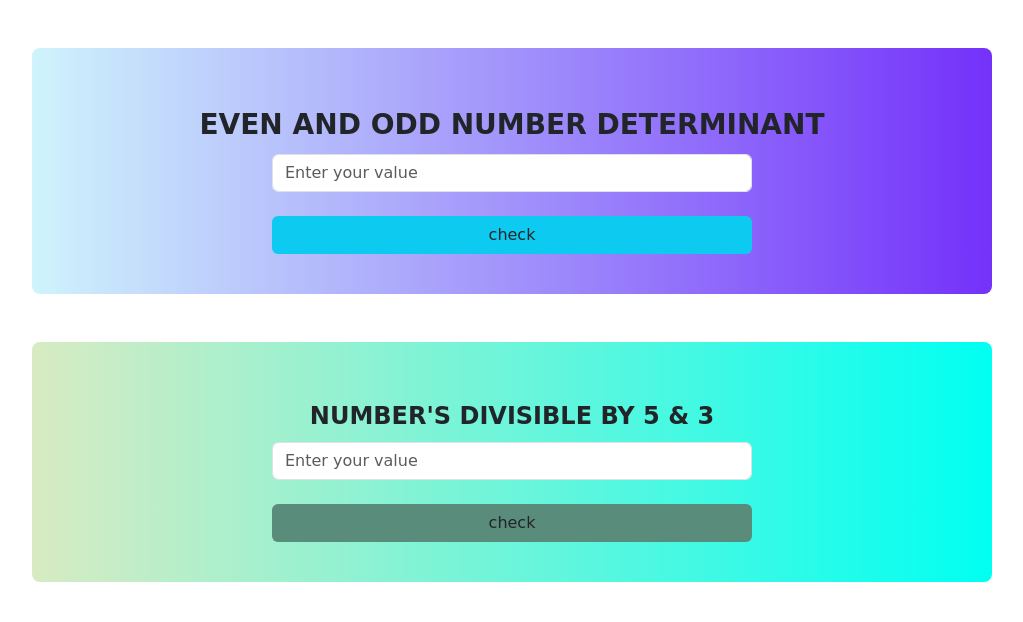
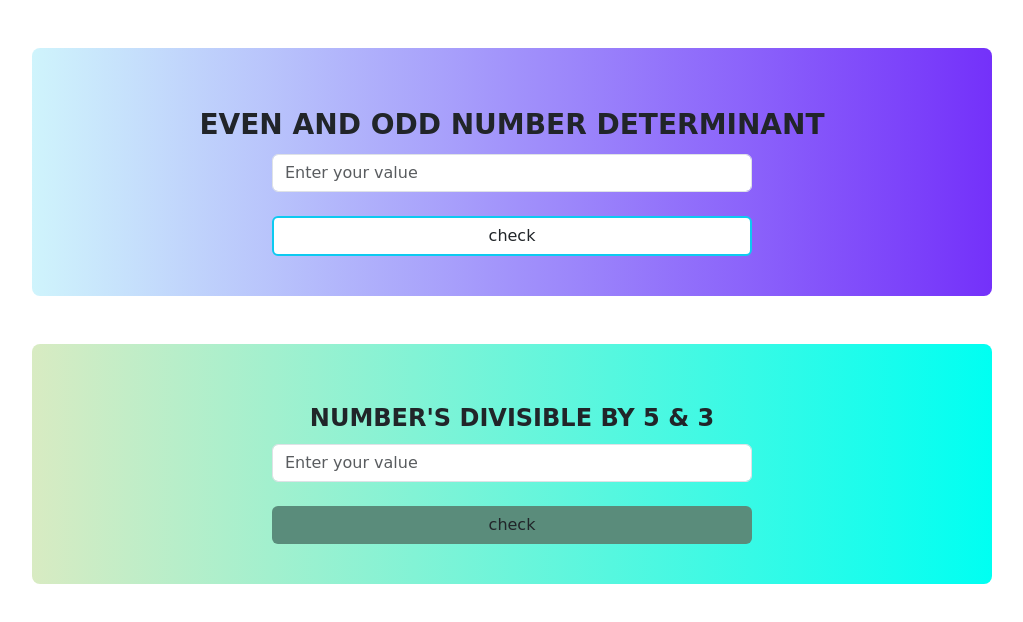
Before and after one commit to Stiles70/Even-and-Odd-number-Algorithm-5-and-3-factors, a plain HTML site: page index.html in a window 1280 px wide. In both pictures the pointer is over the button 640 px from the left and 235 px from the top of the page. Shown: the whole page, without its empty margins (128-1151 px from the left). Drawn offline with nearby package versions, Linux system fonts and the light colour scheme; a web font is replaced by a local one.

Commit message:
color corrected again again

```diff
--- a/index.html
+++ b/index.html
@@ -12,7 +12,7 @@
     <div class="my-2 fs-3 fw-bold head">EVEN AND ODD NUMBER DETERMINANT</div>
     <div id="error" style="display: none;" class="w-25 mx-auto text-danger"> ENTER YOUR VALUE !!!</div>
     <div class="my-2 "><input id="number" class="form-control w-50 mx-auto" type="number" placeholder="Enter your value"></div>
-    <button onclick="calc()" class="btn bg-info my-3 w-50 mx-auto">check</button>
+    <button onclick="calc()" class="btn btn2 bg-info my-3 w-50 mx-auto">check</button>
     <div style="display: none;" id="result" class="w-50 mx-auto border p-1 border-2 border-info rounded-2 my-3 ">see result here</div>
     </div>
 
--- a/style.css
+++ b/style.css
@@ -24,6 +24,16 @@
 .btn1{
     background-color: rgb(90, 140, 123);
 }
+
+.btn2:hover{
+    background-color: white !important;
+    border: 2px solid rgb(13,202,240) !important;
+}
+
+.btn1:hover{
+    background-color: white !important;
+    border: 2px solid rgb(90, 140, 123) !important;
+}
 @media (max-width:490px) {
     .main{
         max-width: 100vw;
```
